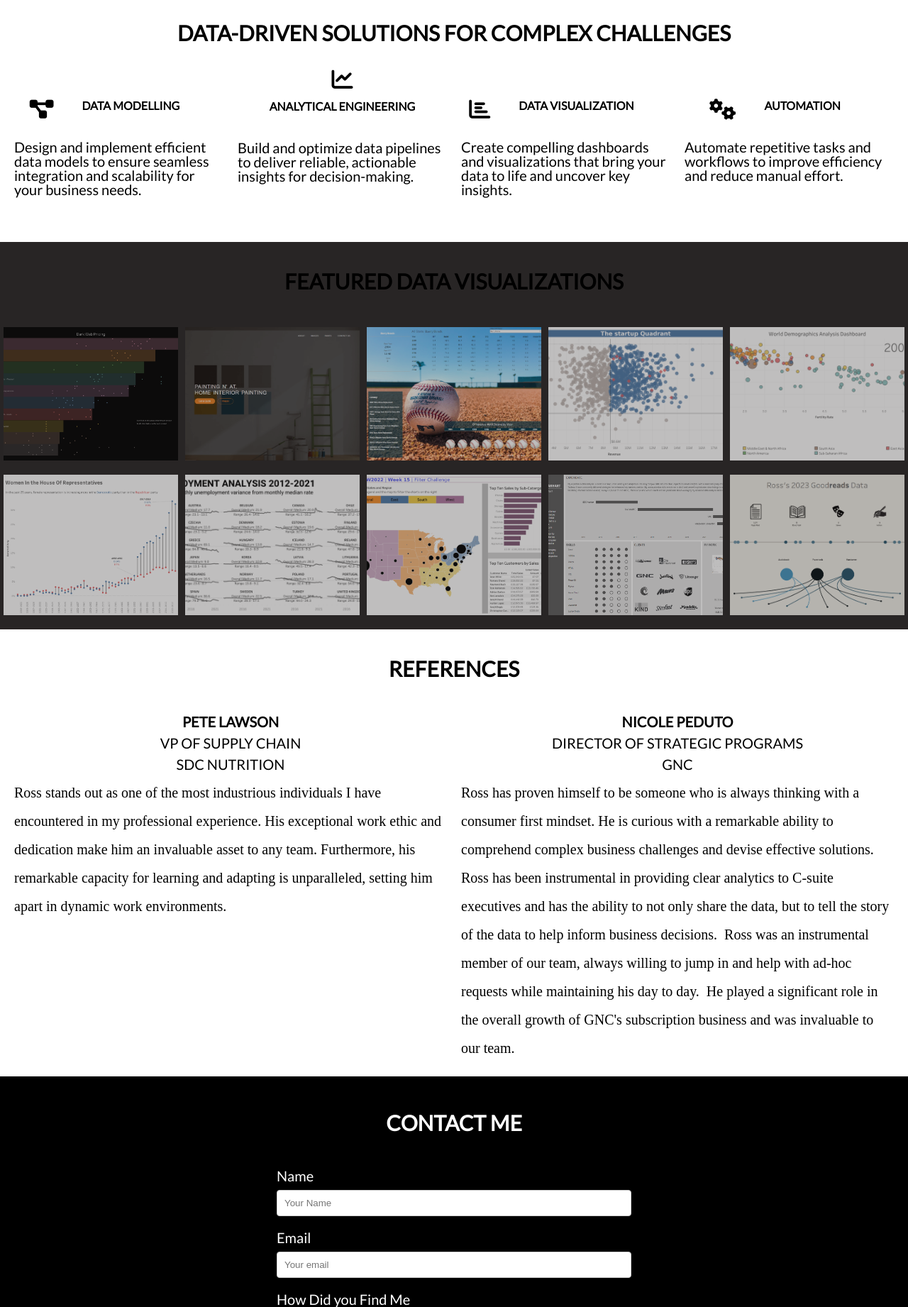
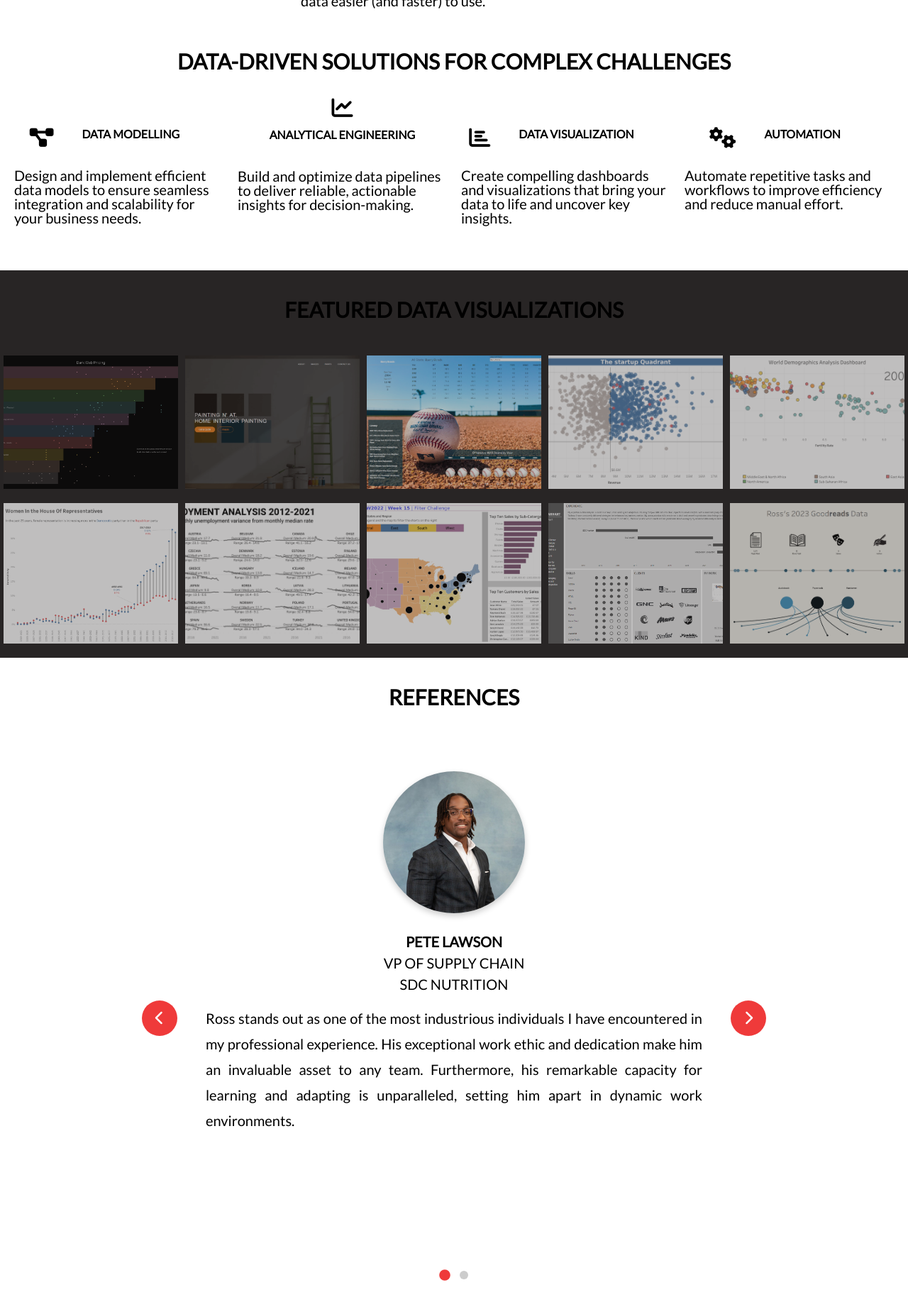
Before and after one commit to rcarhart/rcarhart.github.io, a PHP site: page / in a window 1280 px wide. Shown: the part 1339-3181 px from the top of the page at 71% size. Run offline with PHP 8.4, Linux system fonts and the light colour scheme; style sheets or scripts are compiled from the project's sources; some libraries are stand-ins or nearby versions.

Commit message:
carousel section for the references

```diff
--- a/index.html
+++ b/index.html
@@ -45,15 +45,15 @@
         <div class="content-container">
           <img src="resources/css/images/Business_Picture.jpg" alt="profile pic Ross Carhart" class='profile'>
             <p class="intro">
-                Hi, I’m Ross Carhart — a data strategist and analytics engineer with a passion for turning messy, complex data into powerful business insights.
+                Hi, Iâ€™m Ross Carhart â€” a data strategist and analytics engineer with a passion for turning messy, complex data into powerful business insights.
 
-                I’ve helped brands like Abercrombie & Fitch, GNC, Doner Media, and TruFood Mfg build scalable data pipelines, uncover actionable marketing insights, and save millions through better reporting and automation.
+                Iâ€™ve helped brands like Abercrombie & Fitch, GNC, Doner Media, and TruFood Mfg build scalable data pipelines, uncover actionable marketing insights, and save millions through better reporting and automation.
 
                 At Abercrombie & Fitch, I currently lead the development of customer data models that support marketing, decision science, and product teams.
 
-                Before that, I consulted with national brands like McDonalds, Owen's Corning, CableOne, and others at Doner Media, grew GNC’s subscription business by 200%, and helped factories run more efficiently.
+                Before that, I consulted with national brands like McDonalds, Owen's Corning, CableOne, and others at Doner Media, grew GNCâ€™s subscription business by 200%, and helped factories run more efficiently.
 
-                I’m fluent in SQL, Python, and Git, and I work with tools like Power BI, Tableau, Snowflake, dbt, Databricks, and Azure. Beyond the technical work, I enjoy mentoring analysts and building systems that make data easier (and faster) to use.
+                Iâ€™m fluent in SQL, Python, and Git, and I work with tools like Power BI, Tableau, Snowflake, dbt, Databricks, and Azure. Beyond the technical work, I enjoy mentoring analysts and building systems that make data easier (and faster) to use.
             </p>
           </div>
             <div>
@@ -167,8 +167,20 @@
     </section>
     <section class ="references" id="references">
         <h4>References</h4>
-        <div class="grid-container">
-            <div class="center-container">
+        <div class="carousel-container">
+            <button class="carousel-button prev" aria-label="Previous reference">
+                <i class="fas fa-chevron-left"></i>
+            </button>
+
+            <div class="carousel-track-container">
+                <div class="carousel-track">
+                    <!-- Reference 1: Pete Lawson -->
+                    <div class="carousel-slide active">
+                        <div class="reference-card">
+                            <a href="https://www.linkedin.com/in/pete-lawson-b39142a3" target="_blank" class="reference-photo-link">
+                                <img src="resources/css/images/pete_lawson.jpeg" alt="Pete Lawson" class="reference-photo">
+                            </a>
+                            <div class="reference-info">
                                 <span itemprop="name">Pete Lawson</span>
                                 <span itemprop="jobTitle">VP of Supply Chain</span>
                                 <span itemprop="worksFor">SDC Nutrition</span>
@@ -177,7 +189,16 @@
                                     His exceptional work ethic and dedication make him an invaluable asset to any team. Furthermore, his remarkable capacity for learning and adapting is unparalleled, setting him apart in dynamic work environments.
                                 </p>
                             </div>
-            <div class="center-container">
+                        </div>
+                    </div>
+
+                    <!-- Reference 2: Nicole Peduto -->
+                    <div class="carousel-slide">
+                        <div class="reference-card">
+                            <a href="https://www.linkedin.com/in/nicole-trifilio-peduto-22121219" target="_blank" class="reference-photo-link">
+                                <img src="resources/css/images/nicole_peduto.jpeg" alt="Nicole Peduto" class="reference-photo">
+                            </a>
+                            <div class="reference-info">
                                 <span itemprop="name">Nicole Peduto</span>
                                 <span itemprop="jobTitle">Director of Strategic Programs</span>
                                 <span itemprop="worksFor">GNC</span>
@@ -185,10 +206,24 @@
                                     Ross has proven himself to be someone who is always thinking with a consumer first mindset.
                                     He is curious with a remarkable ability to comprehend complex business challenges and devise effective solutions.
                                     Ross has been instrumental in providing clear analytics to C-suite executives and has the ability to not only share the data, but to tell the story of the data to help inform business decisions.
-                    Ross was an instrumental member of our team, always willing to jump in and help with ad-hoc requests while maintaining his day to day.  He played a significant role in the overall growth of GNC's subscription business and was invaluable to our team.
+                                    Ross was an instrumental member of our team, always willing to jump in and help with ad-hoc requests while maintaining his day to day.  He played a significant role in the overall growth of GNC subscription business and was invaluable to our team.
                                 </p>
                             </div>
                         </div>
+                    </div>
+                </div>
+            </div>
+
+            <button class="carousel-button next" aria-label="Next reference">
+                <i class="fas fa-chevron-right"></i>
+            </button>
+
+            <div class="carousel-indicators">
+                <button class="indicator active" aria-label="Go to reference 1"></button>
+                <button class="indicator" aria-label="Go to reference 2"></button>
+            </div>
+        </div>
+
 </section>
 
     <section class="contact-us" id="contact">
@@ -245,7 +280,7 @@
     <script src="resources/js/script.js"></script>
     <script src="resources/js/app.js"></script>
     <script src="resources/js/lib/stats.js"></script>
-    <script src="https://web3forms.com/client/script.js" async defer></script>
+    <script src="resources/js/carousel.js"></script>
 </body>
 
 </html>
--- a/resources/css/style.css
+++ b/resources/css/style.css
@@ -313,6 +313,137 @@ span[itemprop="name"]{
     min-height: 50vh;
     margin: 0 auto;
 }
+
+/* ----------------------------------------------- */
+/* Carousel Styles */
+/* ----------------------------------------------- */
+
+.carousel-container {
+    position: relative;
+    max-width: 900px;
+    margin: 0 auto;
+    padding: 40px 60px;
+}
+
+.carousel-track-container {
+    overflow: hidden;
+    width: 100%;
+}
+
+.carousel-track {
+    display: flex;
+    transition: transform 0.5s ease-in-out;
+}
+
+.carousel-slide {
+    min-width: 100%;
+    opacity: 0;
+    transition: opacity 0.5s ease-in-out;
+}
+
+.carousel-slide.active {
+    opacity: 1;
+}
+
+.reference-card {
+    display: flex;
+    flex-direction: column;
+    align-items: center;
+    gap: 30px;
+    padding: 20px;
+}
+
+.reference-photo-link {
+    display: block;
+    border-radius: 50%;
+    overflow: hidden;
+    width: 200px;
+    height: 200px;
+    transition: transform 0.3s ease, box-shadow 0.3s ease;
+    box-shadow: 0 4px 8px rgba(0, 0, 0, 0.2);
+}
+
+.reference-photo-link:hover {
+    transform: scale(1.05);
+    box-shadow: 0 6px 16px rgba(0, 0, 0, 0.3);
+}
+
+.reference-photo {
+    width: 100%;
+    height: 100%;
+    object-fit: cover;
+}
+
+.reference-info {
+    text-align: center;
+    max-width: 700px;
+}
+
+.reference-info span {
+    display: block;
+    margin-bottom: 10px;
+}
+
+.reference-info p {
+    line-height: 1.8;
+    margin-top: 20px;
+    text-align: justify;
+}
+
+.carousel-button {
+    position: absolute;
+    top: 50%;
+    transform: translateY(-50%);
+    background-color: rgba(235, 9, 9, 0.8);
+    color: white;
+    border: none;
+    border-radius: 50%;
+    width: 50px;
+    height: 50px;
+    cursor: pointer;
+    transition: background-color 0.3s ease, transform 0.2s ease;
+    z-index: 10;
+    font-size: 20px;
+}
+
+.carousel-button:hover {
+    background-color: rgba(235, 9, 9, 1);
+    transform: translateY(-50%) scale(1.1);
+}
+
+.carousel-button.prev {
+    left: 10px;
+}
+
+.carousel-button.next {
+    right: 10px;
+}
+
+.carousel-indicators {
+    display: flex;
+    justify-content: center;
+    gap: 15px;
+    margin-top: 30px;
+}
+
+.indicator {
+    width: 12px;
+    height: 12px;
+    border-radius: 50%;
+    background-color: #ccc;
+    border: none;
+    cursor: pointer;
+    transition: background-color 0.3s ease, transform 0.2s ease;
+}
+
+.indicator.active {
+    background-color: rgba(235, 9, 9, 0.8);
+    transform: scale(1.3);
+}
+
+.indicator:hover {
+    background-color: rgba(235, 9, 9, 0.6);
+}
 .grid-container {
     display: grid;
     grid-template-columns: repeat(4, 1fr); /* Creates 4 equal columns */
@@ -564,6 +695,30 @@ footer {
         grid-template-columns: 1fr;
     }
 
+    /* Carousel responsive */
+    .carousel-container {
+        padding: 20px 40px;
+    }
+
+    .carousel-button {
+        width: 40px;
+        height: 40px;
+        font-size: 16px;
+    }
+
+    .carousel-button.prev {
+        left: 5px;
+    }
+
+    .carousel-button.next {
+        right: 5px;
+    }
+
+    .reference-photo-link {
+        width: 150px;
+        height: 150px;
+    }
+
     /* .center-container{
         grid-template-columns: 1fr;
     } */
```
Also changed, not shown: resources/js/carousel.js (added, +64 -0 lines), resources/css/images/nicole_peduto.jpeg (added), resources/css/images/np testimonial.png (added), resources/css/images/pete_lawson.jpeg (added). Lines whose indentation alone changed are shown as unchanged.
